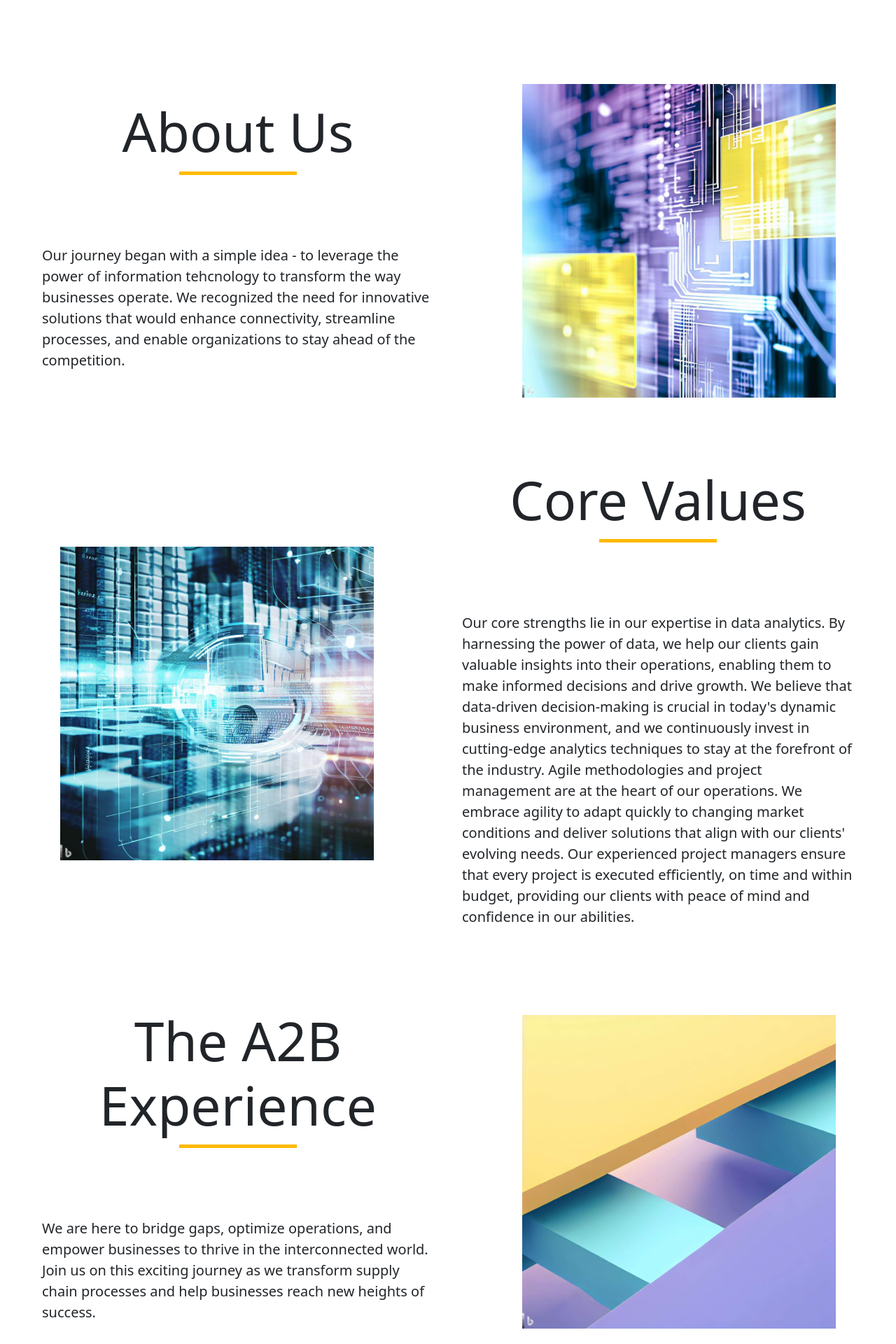
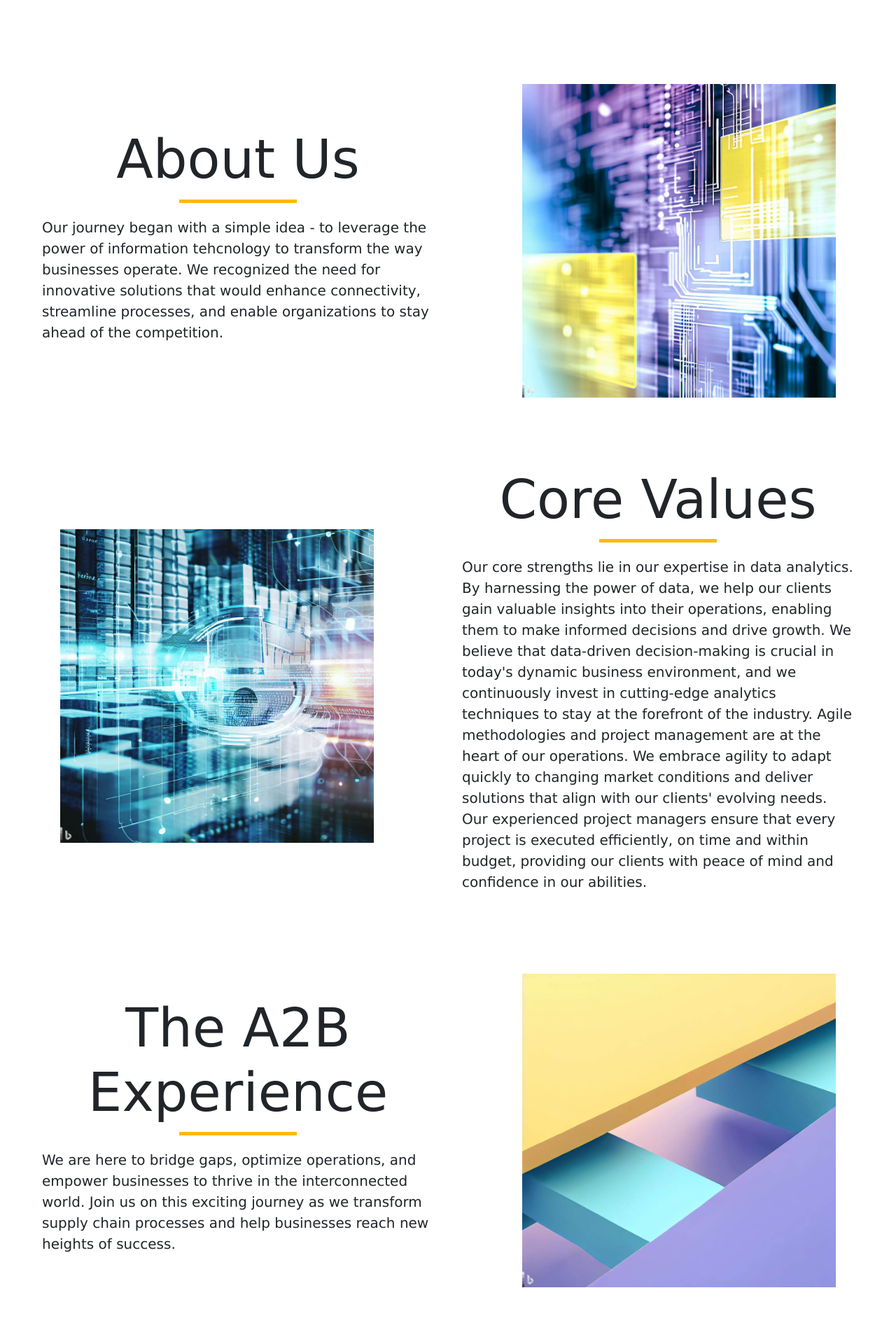
Before and after one commit to Moshahrani/A2BLink, a React (Create React App) app in the folder logistics/: page /about in a window 1280 px wide. Shown: the part 140-2060 px from the top of the page at 70% size. Built offline with nearby package versions, Linux system fonts and the light colour scheme.

Commit message:
new animation for each subcontainer with opposing directions for every other container, also decreased margin for h2 tages in about component

```diff
--- a/logistics/src/css/About.css
+++ b/logistics/src/css/About.css
@@ -16,13 +16,15 @@
   margin: 30px;
   margin-top: 50px;
   margin-bottom: 50px;
+  opacity: 0;
+  animation: fly-in 2s forwards;
 }
-
 
 .about-text {
   flex: 1;
   margin-left: 30px;
   margin-right: 30px;
+  font-family: Verdana, Geneva, Tahoma, sans-serif;
 }
 
 .about-text h2::after {
@@ -36,7 +38,7 @@
 
 .about-text h2 {
   font-size: 6vw;
-    margin-bottom: 100px;
+  margin-bottom: 20px;
   text-align: center;
 }
 .about-text p {
@@ -46,11 +48,47 @@
 .about-image-container {
   flex: 1;
   display: flex;
+  flex-direction: column;
+  align-items: center;
   justify-content: center;
-    align-items: center;
 }
 
 .about-image {
   max-width: 80%;
   max-height: 80%;
 }
+
+/* // animations */
+.about-subcontainer:nth-child(1) {
+  animation: fly-in-left 2s ease forwards;
+}
+
+.about-subcontainer:nth-child(2) {
+  animation: fly-in-right 2s ease forwards;
+}
+
+.about-subcontainer:nth-child(3) {
+  animation: fly-in-left 2s ease forwards;
+}
+
+@keyframes fly-in-left {
+  0% {
+    transform: translateX(-100%);
+    opacity: 0;
+  }
+  100% {
+    transform: translateX(0);
+    opacity: 1;
+  }
+}
+
+@keyframes fly-in-right {
+  0% {
+    transform: translateX(100%);
+    opacity: 0;
+  }
+  100% {
+    transform: translateX(0);
+    opacity: 1;
+  }
+}
```
Lines whose indentation alone changed are shown as unchanged.
